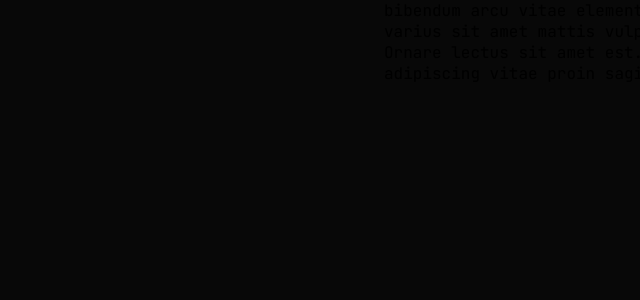
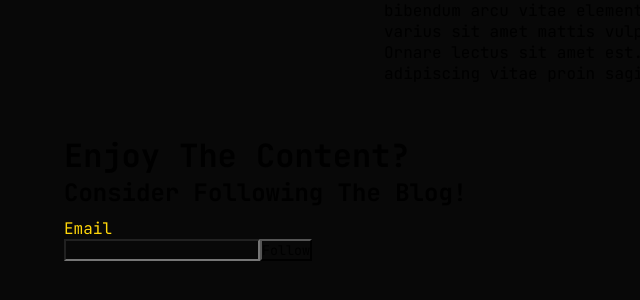
Before and after one commit to JGohr/purasdev, a Next.js app: page /articles/hello-world in a window 1280 px wide. Shown: the part 1728-2028 px from the top of the page, without its empty margins (0-640 px from the left). Before the commit the page ends 1812 px from the top, so only its background shows below. Built offline with nearby package versions, Linux system fonts and the light colour scheme.

Commit message:
Added FollowPrompt component to dynamic slug page

```diff
--- a/comps/Articles/ViewAllCard.module.css
+++ b/comps/Articles/ViewAllCard.module.css
@@ -3,8 +3,8 @@
     max-width: 50vw;
     min-height: 180px;
 
-    display: grid;
-    grid-template-columns: 20% 80%;
+    display: flex;
+    gap: 20px;
 }
 
 .col1
@@ -21,6 +21,7 @@
     flex-direction: column;
     justify-content: center;
     gap: 1vh;
+    min-width: 40vw;
 }
 
 .col2 h1
--- a/comps/Landing/LandingText.module.css
+++ b/comps/Landing/LandingText.module.css
@@ -8,7 +8,7 @@
 .LandingTextTrans
 {
     color: var(--white);
-    opacity: 10%;
+    opacity: 25%;
 }
 
 .LandingTextHeader
--- a/pages/articles/[slug].js
+++ b/pages/articles/[slug].js
@@ -4,10 +4,11 @@ import path from 'path';
 import { marked } from 'marked';
 import ViewBlogPost from '../../comps/ViewBlogPost';
 import Header from '../../comps/Header';
+import FollowPrompt from '../../comps/FollowPrompt';
 
 export default function SingleBlog({ content, frontmatter }) {
 
-    return(<>
+    return(<div>
         <Header />
         <ViewBlogPost
         tags={frontmatter.tags}
@@ -15,7 +16,8 @@ export default function SingleBlog({ content, frontmatter }) {
         title={frontmatter.title}
         desc={frontmatter.desc}
         body={marked(content)} />
-    </>);
+        <FollowPrompt />
+    </div>);
 };
 
 export async function getStaticPaths() {
--- a/pages/articles/index.js
+++ b/pages/articles/index.js
@@ -17,7 +17,7 @@ export default function ViewAllArticles({ allPostMetaData }) {
         </div>
         <div className={styles.AllCards}>
             { allPostMetaData.map((post, index) => {
-                return <ViewAllCard frontmatter={post.frontmatter} slug={post.fileSlug} index={index} />
+                return <ViewAllCard frontmatter={post.frontmatter} slug={post.fileSlug} index={index} key={index} />
             }) }
         </div>
     </div>);
```
Also changed, not shown: pages/index.js (+1 -28 lines).
